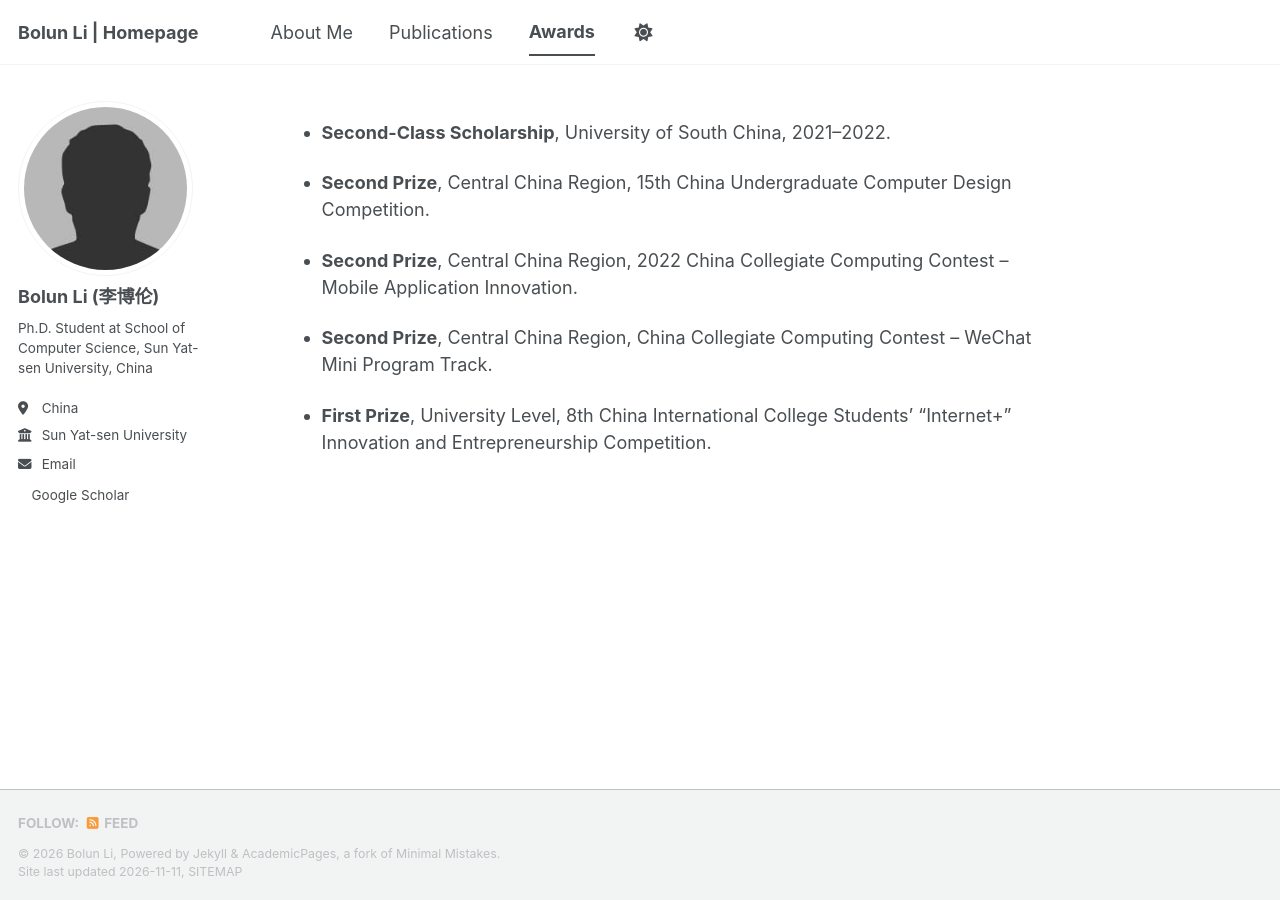
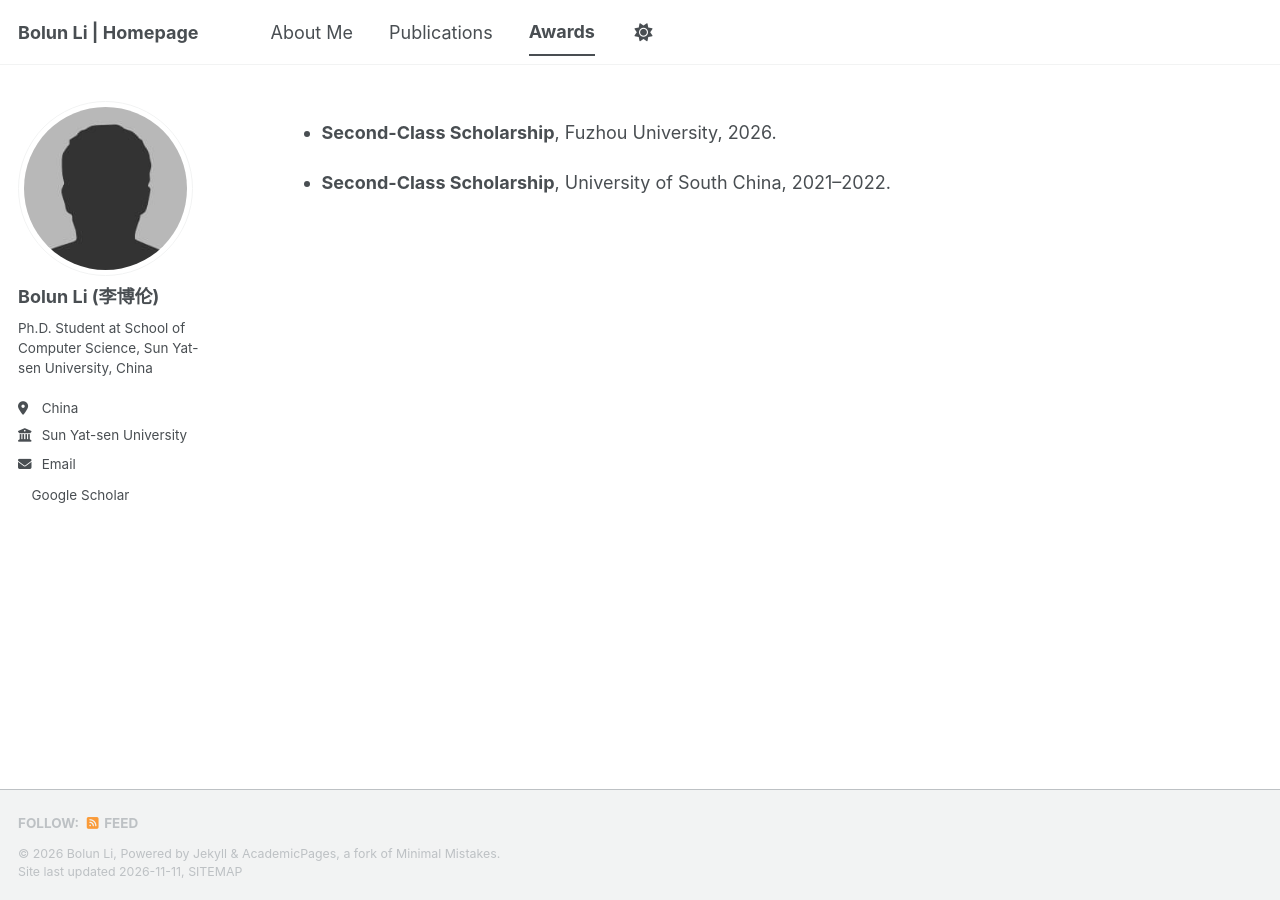
Before and after one commit to Libo32/Libo32.github.io, a Jekyll site: the page built from _pages/awards.md, in a window 1280 px wide. Built offline with Jekyll 4.4.1, drawn with Linux system fonts in a browser that asks for light colours; a script bundle is joined from its source files by our own code; a style sheet for code colours, icons or effects is not loaded.

Commit message:
Update awards.md

```diff
--- a/_pages/awards.md
+++ b/_pages/awards.md
@@ -4,12 +4,6 @@ permalink: /awards-and-honors/
 author_profile: true
 ---
 
+- **Second-Class Scholarship**, Fuzhou University, 2026.
+
 - **Second-Class Scholarship**, University of South China, 2021–2022.
-
-- **Second Prize**, Central China Region, 15th China Undergraduate Computer Design Competition.
-
-- **Second Prize**, Central China Region, 2022 China Collegiate Computing Contest – Mobile Application Innovation.
-
-- **Second Prize**, Central China Region, China Collegiate Computing Contest – WeChat Mini Program Track.
-
-- **First Prize**, University Level, 8th China International College Students' "Internet+" Innovation and Entrepreneurship Competition.
```
